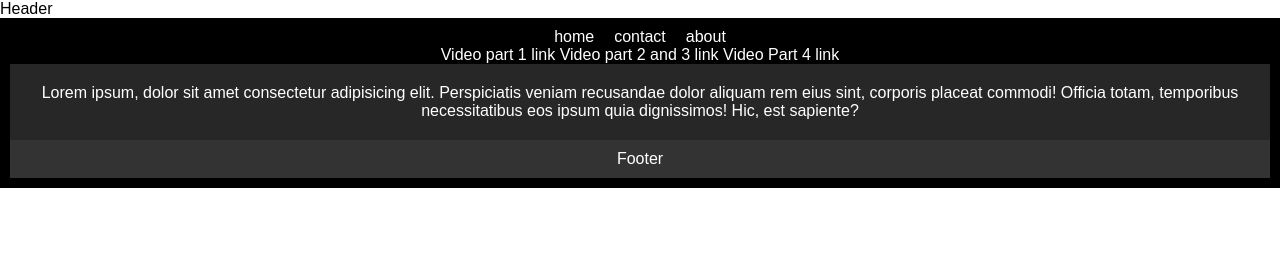
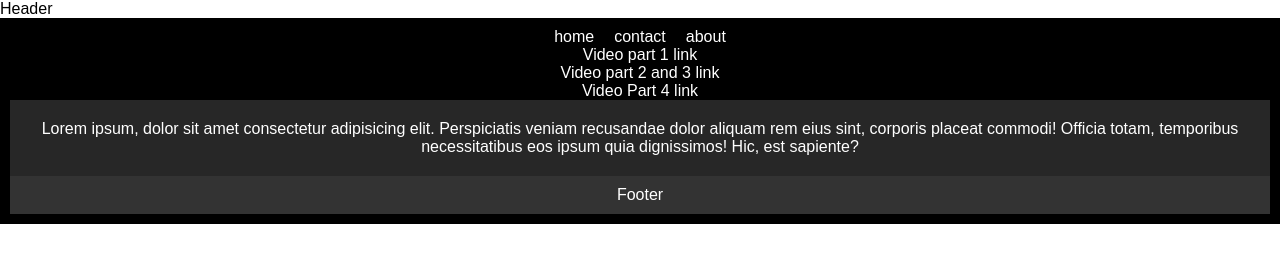
Before and after one commit to CC14repos/3750708-WebDevFinalExam, a plain HTML site: page index.html in a window 1280 px wide. Drawn offline with Linux system fonts and the light colour scheme.

Commit message:
Vicente Jerrviz Video Link Part1-4 Final Exam

```diff
--- a/css/styles.css
+++ b/css/styles.css
@@ -20,6 +20,7 @@ nav li{margin: 0 10px;}
 nav a{text-decoration: none;
 color: #fff;
 transition: color 0.3s ease;}
+nav a:hover{color: red;}
 
 main{flex: 1;
 padding: 20px;
@@ -30,6 +31,8 @@ text-align: center;
 background-color: #272727;
 }
 
+
+
 footer{background-color: #333;
 color: white;
 padding: 10px;
--- a/index.html
+++ b/index.html
@@ -14,8 +14,8 @@
                 <li><a href="contact">contact</a></li>
                 <li><a href="about">about</a></li>
             </ul>
-            <a href="https://youtu.be/DwGKOQJa9gw">Video part 1 link</a>
-            <a href="https://youtu.be/l1iD9jj46Fk">Video part 2 and 3 link</a>
+            <a href="https://youtu.be/DwGKOQJa9gw">Video part 1 link</a><br>
+            <a href="https://youtu.be/l1iD9jj46Fk">Video part 2 and 3 link</a><br>
             <a href="https://youtu.be/E8MVbF2HNw0">Video Part 4 link</a>
         <main class="main">
             Lorem ipsum, dolor sit amet consectetur adipisicing elit. Perspiciatis veniam recusandae dolor aliquam rem eius sint, corporis placeat commodi! Officia totam, temporibus necessitatibus eos ipsum quia dignissimos! Hic, est sapiente?
```
